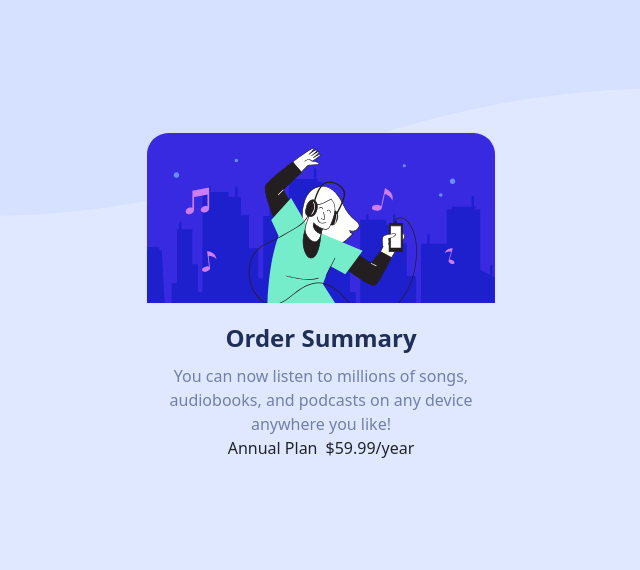
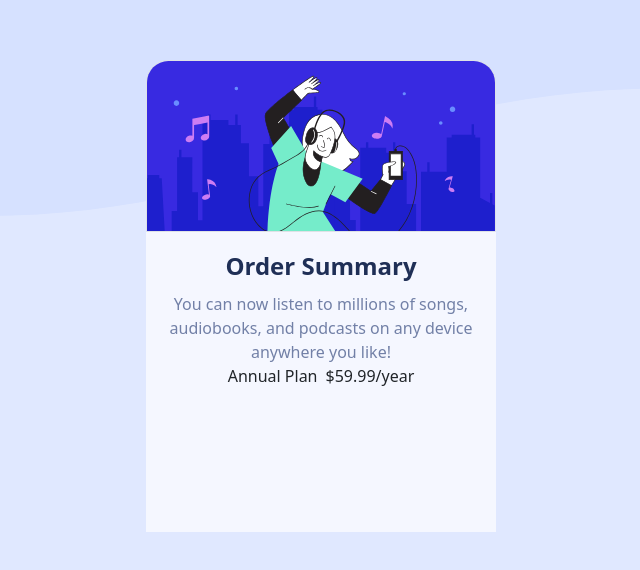
Before and after one commit to sukrut57/order-summary-frontend-mentor, a plain HTML site: page index.html in a window 1280 px wide. Shown: the part 104-674 px from the top of the page, without its empty margins (319-959 px from the left). Drawn offline with nearby package versions, Linux system fonts and the light colour scheme.

Commit message:
new chnages

```diff
--- a/index.html
+++ b/index.html
@@ -21,7 +21,7 @@
 
         <img src="./images/illustration-hero.svg" alt="illustration-hero" class="image-fluid border">
 
-        <div class="d-flex flex-column align-items-center">
+        <div class="d-flex flex-column align-items-center content-container">
 
           <p class="title pt-3">Order Summary</p>
           <p class="text-center pt-2 content">You can now listen to millions of songs, audiobooks, and podcasts on any device anywhere you like!</p>
--- a/styles.css
+++ b/styles.css
@@ -63,6 +63,10 @@ body{
   border-top-left-radius: 1.4rem;
   border-top-right-radius: 1.4rem;
 }
+.content-container{
+  background-color: var(--light-pale-blue);
+  height: 300px;
+}
 
 .title{
   color:var(--dark-blue);
```
